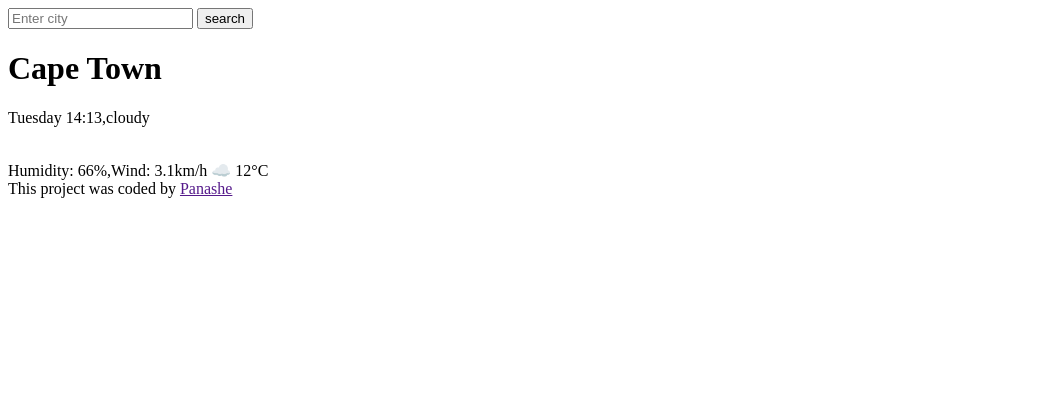
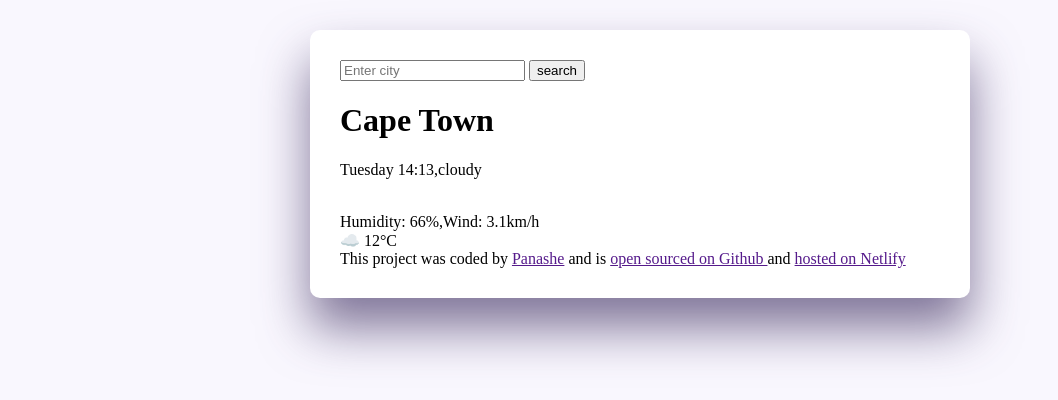
Before and after one commit to wendy204/Vanilla-weather-search-homework-w7, a plain HTML site: page index.html in a window 1280 px wide. Shown: the whole page, without its empty margins (0-1058 px from the left). Drawn offline with Linux system fonts and the light colour scheme.

Commit message:
styled the body classes weather-app
added background, max width, margin, box shadow, border radius and padding

```diff
--- a/index.html
+++ b/index.html
@@ -4,8 +4,10 @@
     <meta charset="UTF-8">
     <meta name="viewport" content="width=device-width, initial-scale=1.0">
     <title>Document</title>
+    <link rel="stylesheet" href="src/styles.css">
 </head>
 <body>
+  <div class="weather-app">
     <header>
         <form >
 <input type="search" placeholder="Enter city" required/>
@@ -13,14 +15,18 @@
         </form>
     </header>
     <main>
+        <div>
         <h1>Cape Town</h1>
         <p>Tuesday 14:13,cloudy</p>
         <br>
         Humidity: 66%,Wind: 3.1km/h
-       ☁️ 12°C
+       <div>☁️ 12°C </div>
+       </div>
     </main>
     <footer>
-        This project was coded by <a href="">Panashe</a>
+        This project was coded by <a href="">Panashe</a> and is <a href="">open sourced on Github </a>and <a href="">hosted on Netlify</a>
     </footer>
+    </div>
 </body>
+
 </html>
--- a/src/styles.css
+++ b/src/styles.css
@@ -0,0 +1,13 @@
+body{
+    background: #f9f7fe;
+    font-family: 'Times New Roman', Times, serif;
+}
+
+.weather-app {
+    background: white;
+    max-width: 600px;
+    margin: 30px auto;
+    box-shadow: 0 30px 50px rgb(65, 50, 100, 0.66);
+    border-radius: 10px;
+    padding: 30px;
+}
```
